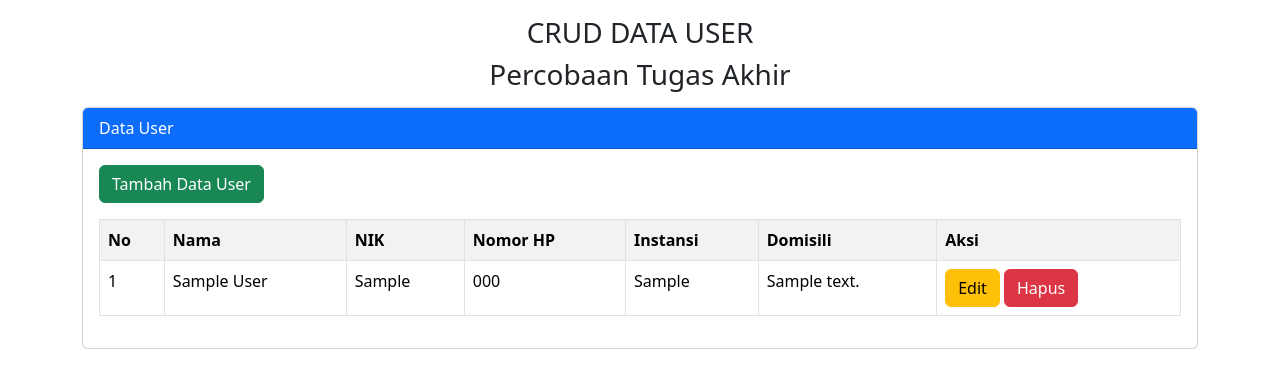
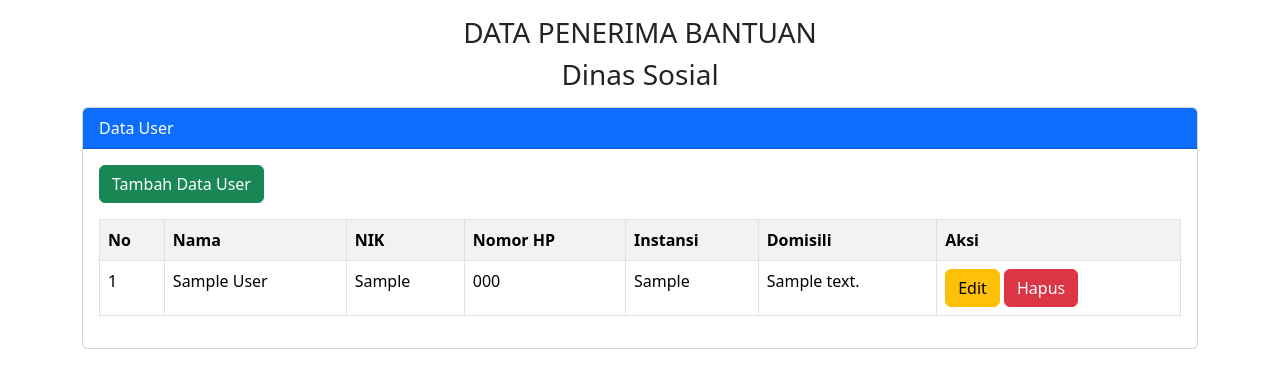
Before and after one commit to septyaanp/webDB, a PHP site: page / in a window 1280 px wide. Shown: the top 388 px of the page. Run offline with PHP 8.4, Linux system fonts and the light colour scheme; tables that the repository leaves empty or names only in its code hold one stand-in row (values such as "Sample post").

Commit message:
ubah judul

```diff
--- a/index.php
+++ b/index.php
@@ -19,8 +19,8 @@ include "koneksi.php";
     <div class="container">
 
         <div class="mt-3">
-            <h3 class="text-center">CRUD DATA USER</h3>
-            <h3 class="text-center">Percobaan Tugas Akhir</h3>
+            <h3 class="text-center">DATA PENERIMA BANTUAN</h3>
+            <h3 class="text-center">Dinas Sosial</h3>
         </div>
         <div class="card mt-3">
             <div class="card-header bg-primary text-white">
```
